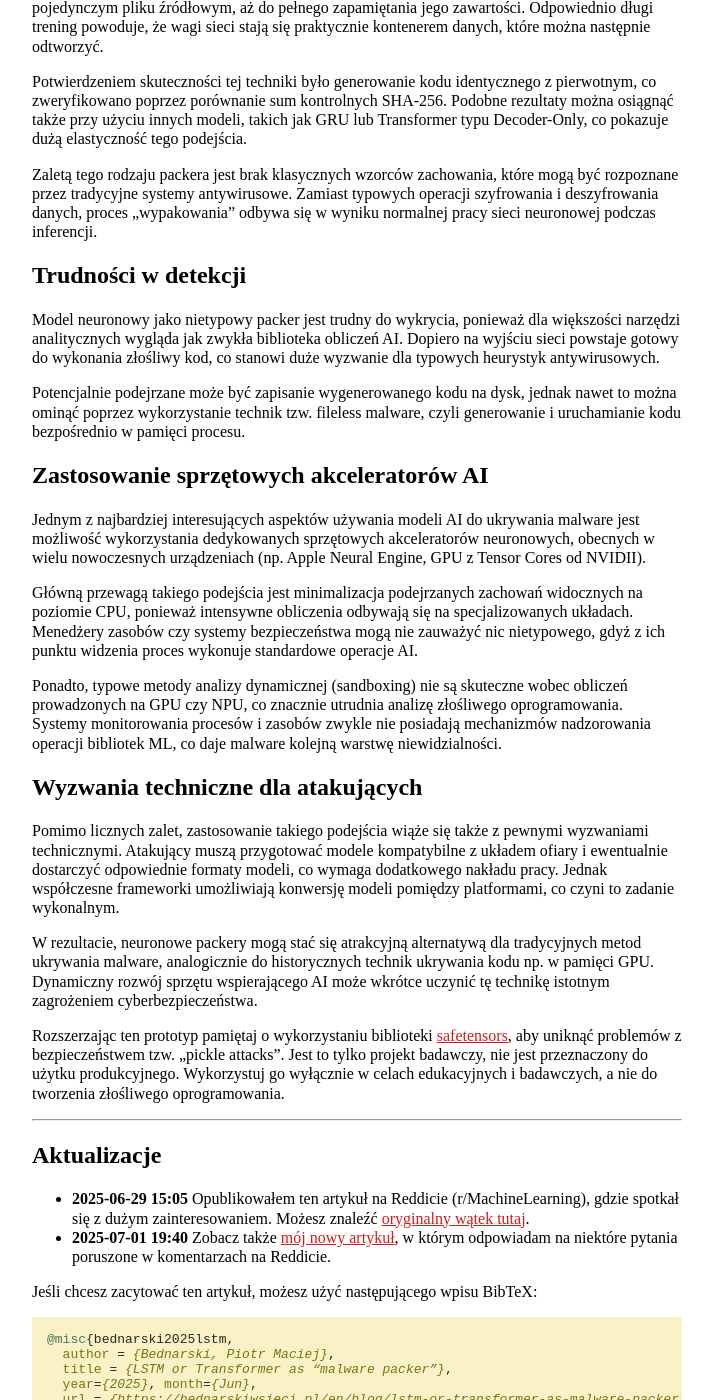
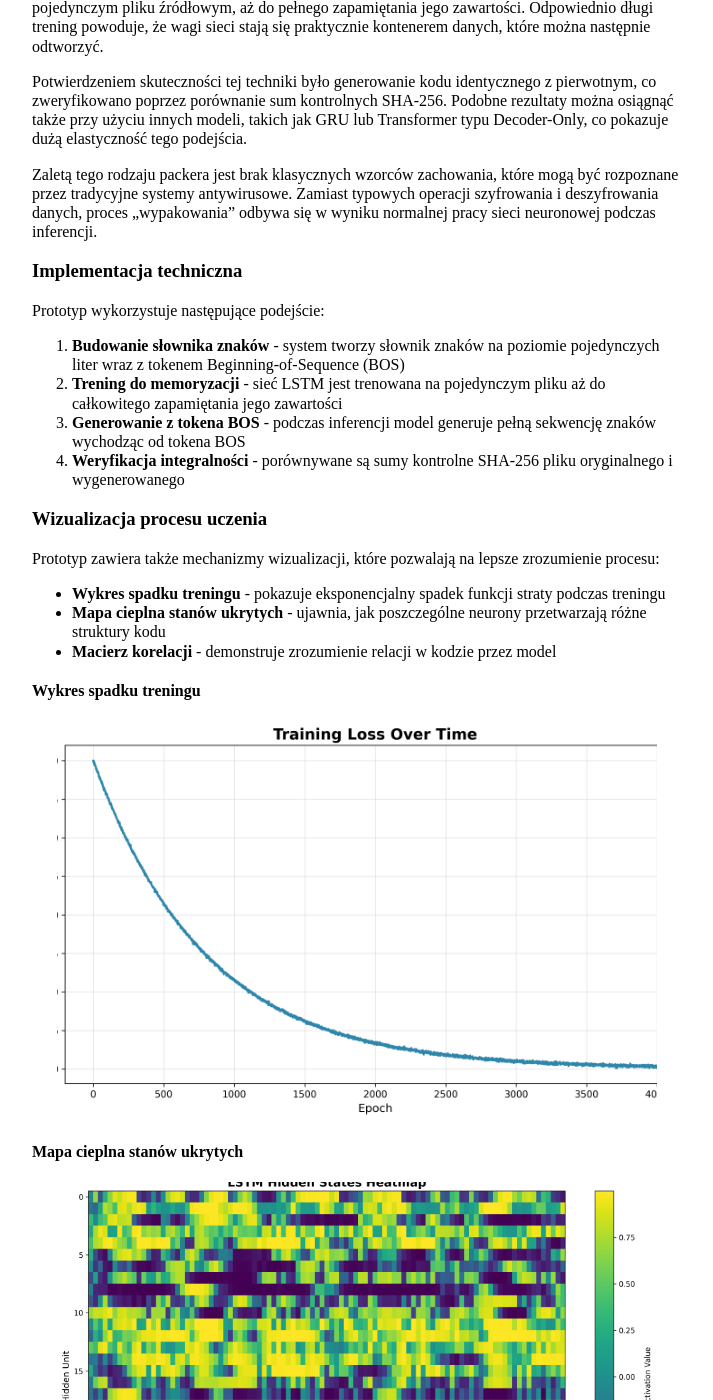
Before and after one commit to piotrmaciejbednarski/piotrmaciejbednarski.github.io, a Jekyll site: the page built from _posts/2025-06-29-lstm-lub-transformer-jako-packer-malware.md, in a window 1280 px wide and 1400 px high, scrolled down 1138 px. Shown: the whole window, without its empty margins (283-996 px from the left). Built offline with Jekyll 4.4.1, drawn with Linux system fonts in a browser that asks for light colours; some of the changed text lies outside the part shown.

```diff
--- a/_posts/2025-06-29-lstm-lub-transformer-jako-packer-malware.md
+++ b/_posts/2025-06-29-lstm-lub-transformer-jako-packer-malware.md
@@ -37,6 +37,35 @@ Potwierdzeniem skuteczności tej techniki było generowanie kodu identycznego z
 
 Zaletą tego rodzaju packera jest brak klasycznych wzorców zachowania, które mogą być rozpoznane przez tradycyjne systemy antywirusowe. Zamiast typowych operacji szyfrowania i deszyfrowania danych, proces „wypakowania” odbywa się w wyniku normalnej pracy sieci neuronowej podczas inferencji.
 
+### Implementacja techniczna
+
+Prototyp wykorzystuje następujące podejście:
+
+1. **Budowanie słownika znaków** - system tworzy słownik znaków na poziomie pojedynczych liter wraz z tokenem Beginning-of-Sequence (BOS)
+2. **Trening do memoryzacji** - sieć LSTM jest trenowana na pojedynczym pliku aż do całkowitego zapamiętania jego zawartości
+3. **Generowanie z tokena BOS** - podczas inferencji model generuje pełną sekwencję znaków wychodząc od tokena BOS
+4. **Weryfikacja integralności** - porównywane są sumy kontrolne SHA-256 pliku oryginalnego i wygenerowanego
+
+### Wizualizacja procesu uczenia
+
+Prototyp zawiera także mechanizmy wizualizacji, które pozwalają na lepsze zrozumienie procesu:
+
+- **Wykres spadku treningu** - pokazuje eksponencjalny spadek funkcji straty podczas treningu
+- **Mapa cieplna stanów ukrytych** - ujawnia, jak poszczególne neurony przetwarzają różne struktury kodu
+- **Macierz korelacji** - demonstruje zrozumienie relacji w kodzie przez model
+
+#### Wykres spadku treningu
+
+<img class="post-image" width="600" height="400" src="/assets/img/projects/lstm-packer/training_loss.png" alt="Training Loss">
+
+#### Mapa cieplna stanów ukrytych
+
+<img class="post-image" width="600" height="400" src="/assets/img/projects/lstm-packer/hidden_states_heatmap.png" alt="Hidden States Heatmap">
+
+#### Macierz korelacji
+
+<img class="post-image" width="600" height="400" src="/assets/img/projects/lstm-packer/attention_heatmap.png" alt="Attention-like Correlation Matrix">
+
 ## Trudności w detekcji
 
 Model neuronowy jako nietypowy packer jest trudny do wykrycia, ponieważ dla większości narzędzi analitycznych wygląda jak zwykła biblioteka obliczeń AI. Dopiero na wyjściu sieci powstaje gotowy do wykonania złośliwy kod, co stanowi duże wyzwanie dla typowych heurystyk antywirusowych.
@@ -57,6 +86,17 @@ Pomimo licznych zalet, zastosowanie takiego podejścia wiąże się także z pew
 
 W rezultacie, neuronowe packery mogą stać się atrakcyjną alternatywą dla tradycyjnych metod ukrywania malware, analogicznie do historycznych technik ukrywania kodu np. w pamięci GPU. Dynamiczny rozwój sprzętu wspierającego AI może wkrótce uczynić tę technikę istotnym zagrożeniem cyberbezpieczeństwa.
 
+### Potencjalne rozszerzenia
+
+Prototyp można rozszerzyć w kilku kierunkach:
+- Eksperymentowanie z różnymi architekturami sieci neuronowych
+- Implementacja zaawansowanych technik treningowych
+- Testowanie różnych konfiguracji modeli
+
+### Licencja i etyka
+
+Projekt został udostępniony na licencji MIT z zaleceniem cytowania w pracach akademickich.
+
 Rozszerzając ten prototyp pamiętaj o wykorzystaniu biblioteki [safetensors](https://github.com/huggingface/safetensors), aby uniknąć problemów z bezpieczeństwem tzw. „pickle attacks”. Jest to tylko projekt badawczy, nie jest przeznaczony do użytku produkcyjnego. Wykorzystuj go wyłącznie w celach edukacyjnych i badawczych, a nie do tworzenia złośliwego oprogramowania.
 
 ---
```
Also changed, not shown: _posts/2025-06-29-lstm-or-transformer-as-malware-packer.md (+29 -0 lines), assets/img/projects/lstm-packer/attention_heatmap.png (added), assets/img/projects/lstm-packer/hidden_states_heatmap.png (added), assets/img/projects/lstm-packer/training_loss.png (added).
